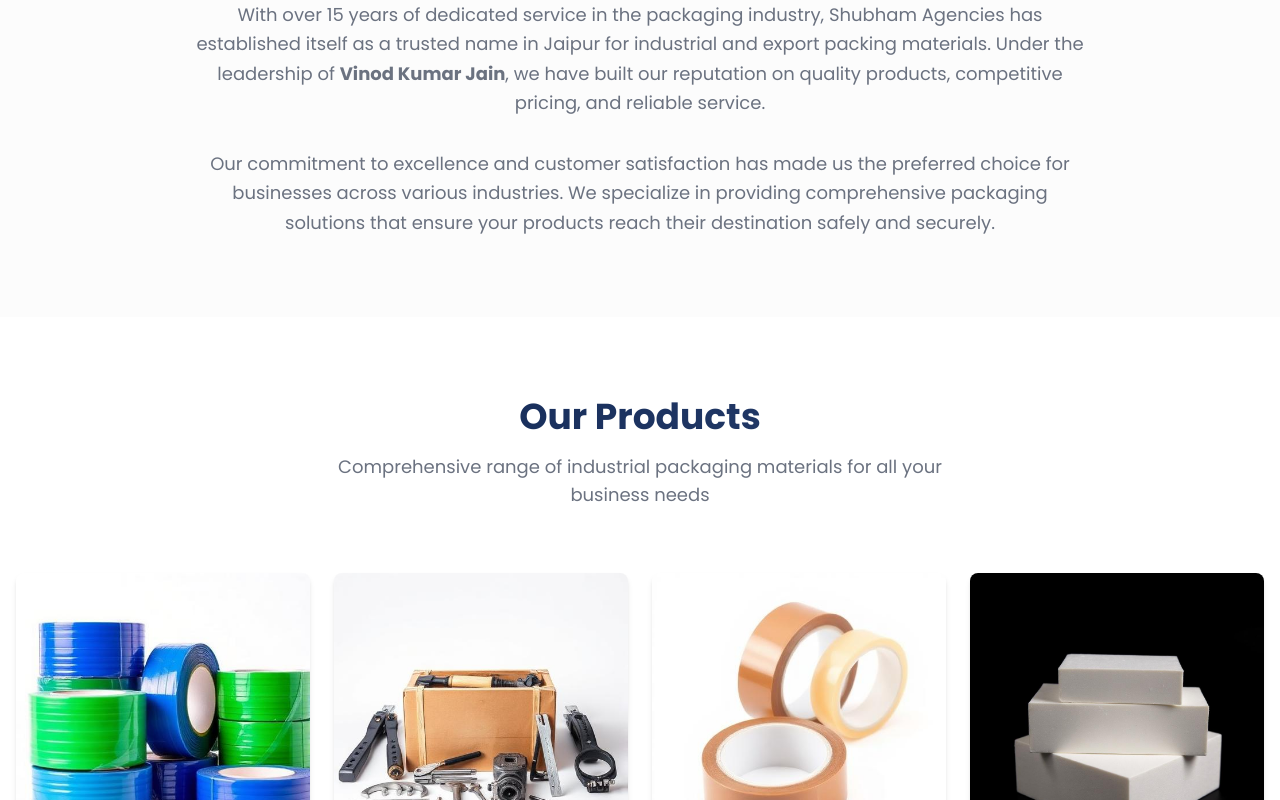
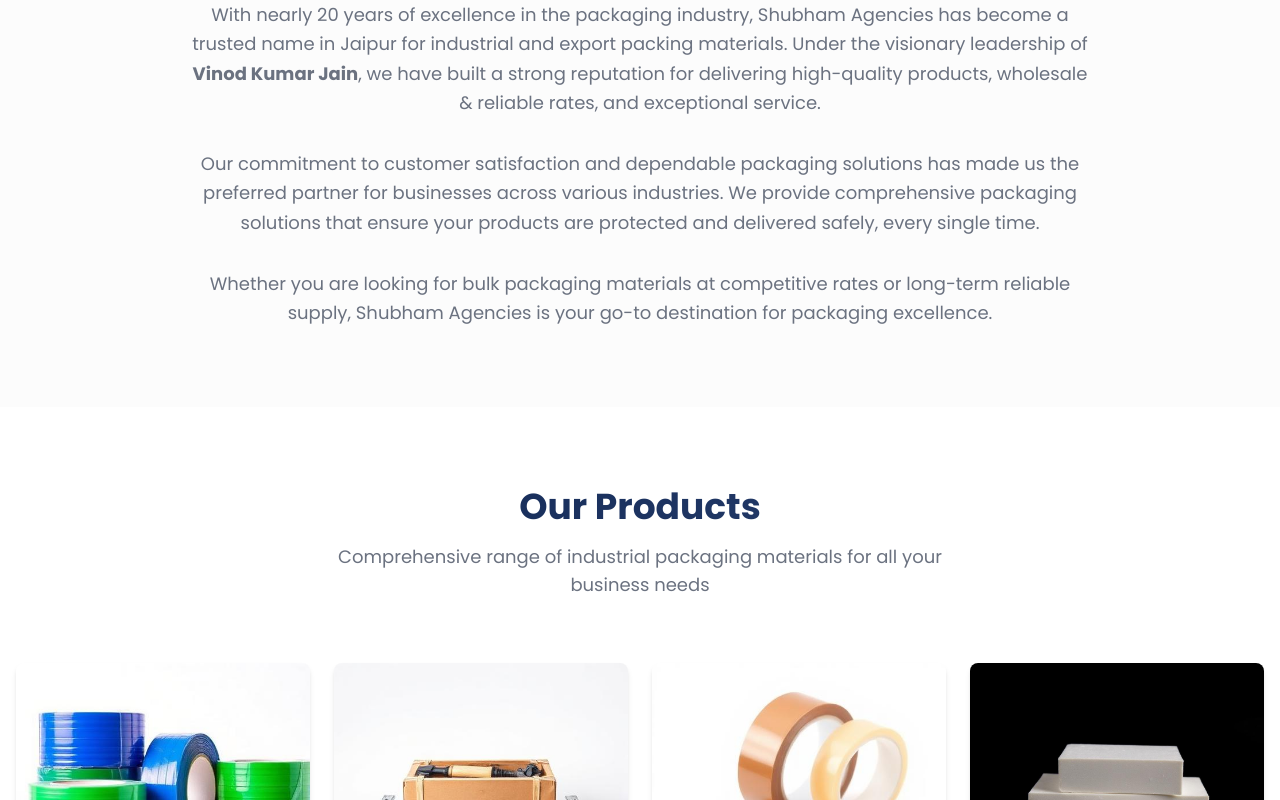
Before and after one commit to shivanijwork/ShubhamAgencies, a React (Vite) app: page / in a window 1280 px wide. Shown: the part 952-1752 px from the top of the page. Built offline with nearby package versions, Linux system fonts and the light colour scheme.

Commit message:
Update About Us section
Update the About Us section with new text to enhance professionalism and formatting.

```diff
--- a/src/pages/Index.tsx
+++ b/src/pages/Index.tsx
@@ -306,10 +306,13 @@ const Index = () => {
           <div className="max-w-4xl mx-auto text-center">
             <h2 className="text-4xl font-bold mb-8 text-gradient-primary">About Shubham Agencies</h2>
             <p className="text-lg text-muted-foreground leading-relaxed mb-8">
-              With over 15 years of dedicated service in the packaging industry, Shubham Agencies has established itself as a trusted name in Jaipur for industrial and export packing materials. Under the leadership of <strong>Vinod Kumar Jain</strong>, we have built our reputation on quality products, competitive pricing, and reliable service.
+              With nearly 20 years of excellence in the packaging industry, Shubham Agencies has become a trusted name in Jaipur for industrial and export packing materials. Under the visionary leadership of <strong>Vinod Kumar Jain</strong>, we have built a strong reputation for delivering high-quality products, wholesale & reliable rates, and exceptional service.
+            </p>
+            <p className="text-lg text-muted-foreground leading-relaxed mb-8">
+              Our commitment to customer satisfaction and dependable packaging solutions has made us the preferred partner for businesses across various industries. We provide comprehensive packaging solutions that ensure your products are protected and delivered safely, every single time.
             </p>
             <p className="text-lg text-muted-foreground leading-relaxed">
-              Our commitment to excellence and customer satisfaction has made us the preferred choice for businesses across various industries. We specialize in providing comprehensive packaging solutions that ensure your products reach their destination safely and securely.
+              Whether you are looking for bulk packaging materials at competitive rates or long-term reliable supply, Shubham Agencies is your go-to destination for packaging excellence.
             </p>
           </div>
         </div>
```
